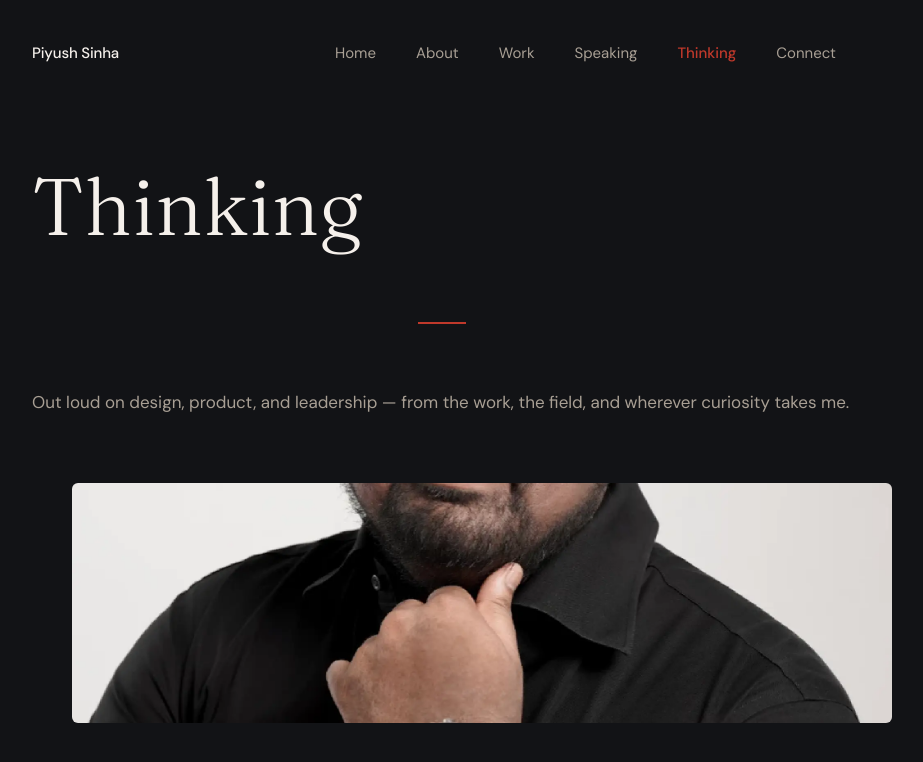
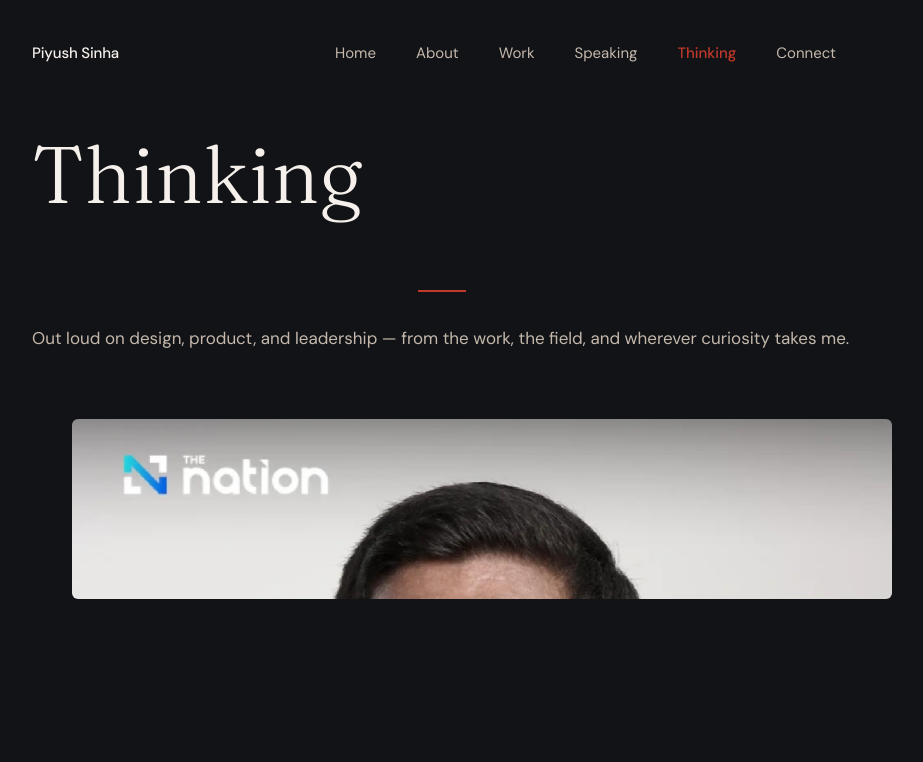
Before and after one commit to piyushsinha/piyushsinha.github.io, a Jekyll site: the page built from thinking/index.html, in a window 1280 px wide and 1400 px high. Shown: the top 762 px of the window, without its empty margins (198-1121 px from the left). Built offline with Jekyll 4.4.1, drawn with Linux system fonts in a browser that asks for light colours.

Commit message:
Fix: spacing, image cropping, text contrast
- Section spacing: 96px → 64px top/bottom
- Separator margins: 64px → 32px
- Footer margin: 96px → 64px, padding: 64px → 48px
- Image cropping: added object-position: top center (portrait, speaking photos, blog thumbnails)
- Blog post images: max-height 240px → 180px, tighter margins
- Blog post cards: padding 48px → 32px, meta color lightened
- Text contrast: secondary #A89F94 → #C4B8AC, muted #5C554E → #8A8078

```diff
--- a/assets/css/styles.css
+++ b/assets/css/styles.css
@@ -28,8 +28,8 @@
 
   /* --- Typography Colors --- */
   --color-text-primary:   #F5F0EB; /* Warm off-white — all body text */
-  --color-text-secondary: #A89F94; /* Muted warm — labels, captions, descriptions */
-  --color-text-muted:     #5C554E; /* Deemphasized — timestamps, disabled */
+  --color-text-secondary: #C4B8AC; /* Muted warm — labels, captions, descriptions (lighter for readability) */
+  --color-text-muted:     #8A8078; /* Deemphasized — timestamps, disabled (lighter for contrast) */
 
   /* --- Structural Borders --- */
   --color-border:         #2A2D34; /* Card and section borders */
@@ -236,8 +236,8 @@
 
 /* --- Section spacing --- */
 .section {
-  padding-top: var(--space-7);
-  padding-bottom: var(--space-7);
+  padding-top: var(--space-6);
+  padding-bottom: var(--space-6);
 }
 
 /* --- Horizontal rule / separator --- */
@@ -245,8 +245,8 @@
   border: none;
   height: 1px;
   background-color: var(--color-border);
-  margin-top: var(--space-6);
-  margin-bottom: var(--space-6);
+  margin-top: var(--space-4);
+  margin-bottom: var(--space-4);
 }
 
 .separator--accent {
@@ -455,8 +455,8 @@
    ============================================ */
 
 .site-footer {
-  padding: var(--space-6) 0;
-  margin-top: var(--space-7);
+  padding: var(--space-5) 0;
+  margin-top: var(--space-6);
   border-top: 1px solid var(--color-border-subtle);
 }
 
@@ -708,6 +708,7 @@
   width: 100%;
   height: 100%;
   object-fit: cover;
+  object-position: top center;
 }
 
 /* ============================================
@@ -764,8 +765,8 @@
 }
 
 .post-card {
-  padding-top: var(--space-5);
-  padding-bottom: var(--space-5);
+  padding-top: var(--space-4);
+  padding-bottom: var(--space-4);
   border-bottom: 1px solid var(--color-border-subtle);
 }
 
@@ -779,13 +780,13 @@
 
 .post-card__meta {
   font-size: var(--font-size-caption);
-  color: var(--color-text-muted);
+  color: var(--color-text-secondary);
   margin-bottom: var(--space-1);
 }
 
 .post-card__title {
   font-size: var(--font-size-h3);
-  margin-bottom: var(--space-2);
+  margin-bottom: var(--space-1);
 }
 
 .post-card__title a {
@@ -808,13 +809,14 @@
 
 /* --- Post image in card --- */
 .post-card__image {
-  margin-bottom: var(--space-3);
+  margin-bottom: var(--space-2);
 }
 
 .post-card__image img {
   border-radius: var(--radius-sm);
-  max-height: 240px;
+  max-height: 180px;
   object-fit: cover;
+  object-position: top center;
 }
 
 /* ============================================
@@ -849,6 +851,7 @@
   height: 160px;
   border-radius: 50%;
   object-fit: cover;
+  object-position: top center;
   border: 2px solid var(--color-border);
   flex-shrink: 0;
 }
```
